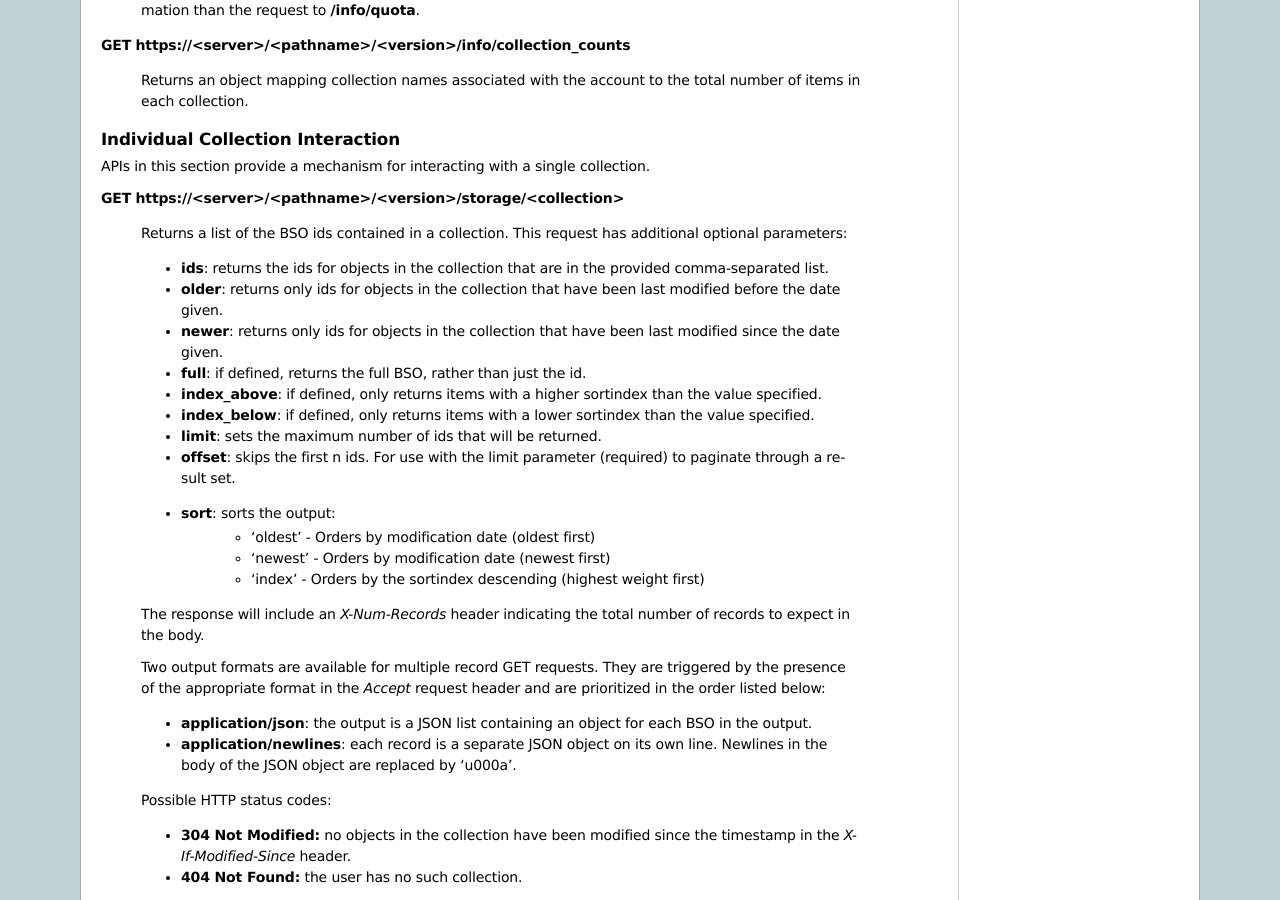
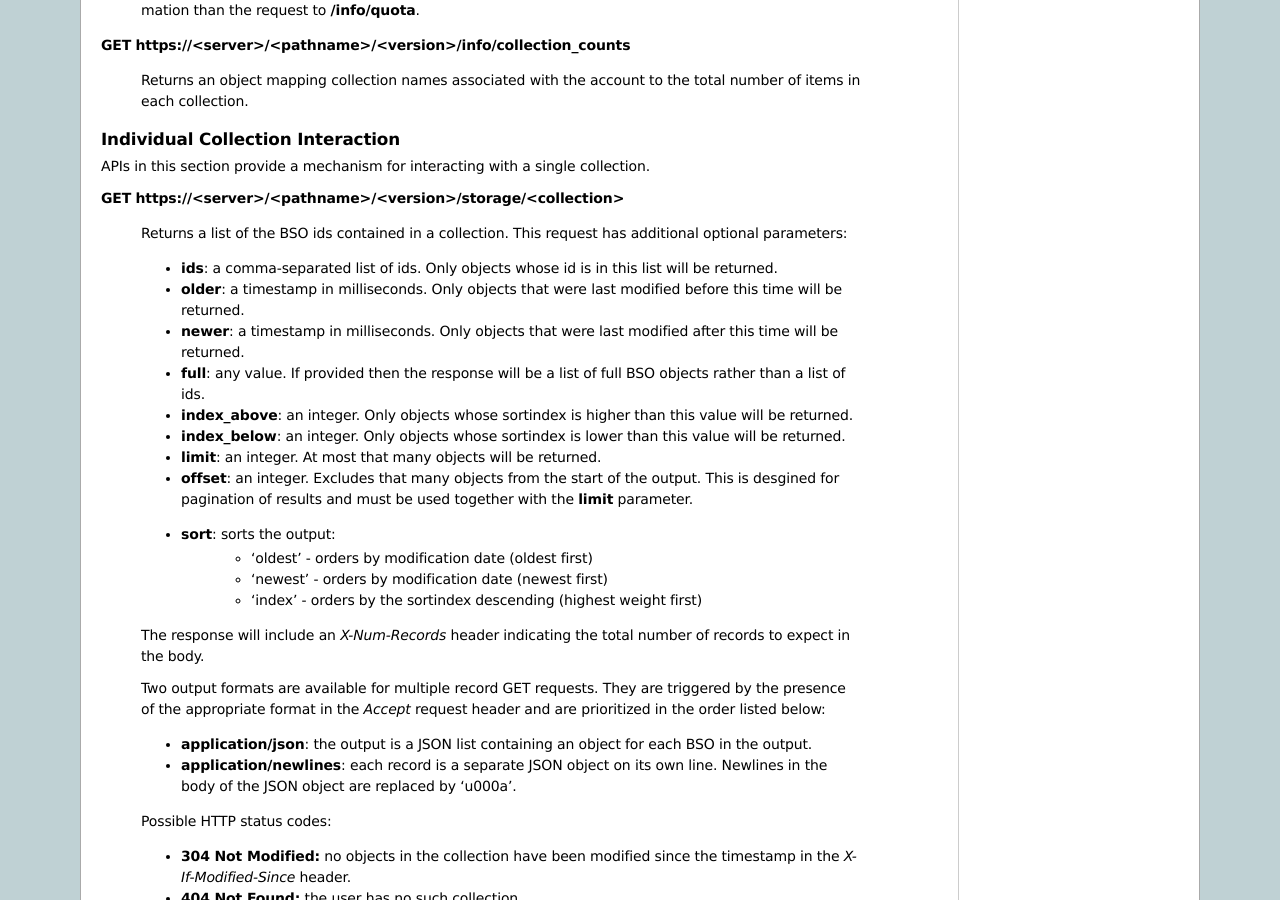
Before and after one commit to mozilla-services/docs, a Sphinx documentation site: the page built from source/storage/apis-2.0.rst, in a window 1280 px wide and 900 px high, scrolled down 2042 px. Built offline with Sphinx 7.4.7, drawn with Linux system fonts in a browser that asks for light colours.

Commit message:
clarify the semantics of parameters to GET /storage/<collection>.

```diff
--- a/source/storage/apis-2.0.rst
+++ b/source/storage/apis-2.0.rst
@@ -166,32 +166,34 @@ collection.
     Returns a list of the BSO ids contained in a collection.
     This request has additional optional parameters:
 
-    - **ids**: returns the ids for objects in the collection that are in
-      the provided comma-separated list.
+    - **ids**: a comma-separated list of ids. Only objects whose id is in this
+      list will be returned.
 
-    - **older**: returns only ids for objects in the collection that
-      have been last modified before the date given.
+    - **older**: a timestamp in milliseconds. Only objects that were last
+      modified before this time will be returned.
 
-    - **newer**: returns only ids for objects in the collection that
-      have been last modified since the date given.
+    - **newer**: a timestamp in milliseconds. Only objects that were last
+      modified after this time will be returned.
 
-    - **full**: if defined, returns the full BSO, rather than just the id.
+    - **full**: any value.  If provided then the response will be a list of
+      full BSO objects rather than a list of ids.
 
-    - **index_above**: if defined, only returns items with a higher
-      sortindex than the value specified.
+    - **index_above**: an integer. Only objects whose sortindex is higher than
+      this value will be returned.
 
-    - **index_below**: if defined, only returns items with a lower
-      sortindex than the value specified.
+    - **index_below**: an integer. Only objects whose sortindex is lower than
+      this value will be returned.
 
-    - **limit**: sets the maximum number of ids that will be returned.
+    - **limit**: an integer. At most that many objects will be returned.
 
-    - **offset**: skips the first n ids. For use with the limit
-      parameter (required) to paginate through a result set.
+    - **offset**: an integer.  Excludes that many objects from the start of
+      the output.  This is desgined for pagination of results and must be used
+      together with the **limit** parameter.
 
     - **sort**: sorts the output:
-       - 'oldest' - Orders by modification date (oldest first)
-       - 'newest' - Orders by modification date (newest first)
-       - 'index' - Orders by the sortindex descending (highest weight first)
+       - 'oldest' - orders by modification date (oldest first)
+       - 'newest' - orders by modification date (newest first)
+       - 'index' - orders by the sortindex descending (highest weight first)
 
     The response will include an *X-Num-Records* header indicating the
     total number of records to expect in the body.
```
